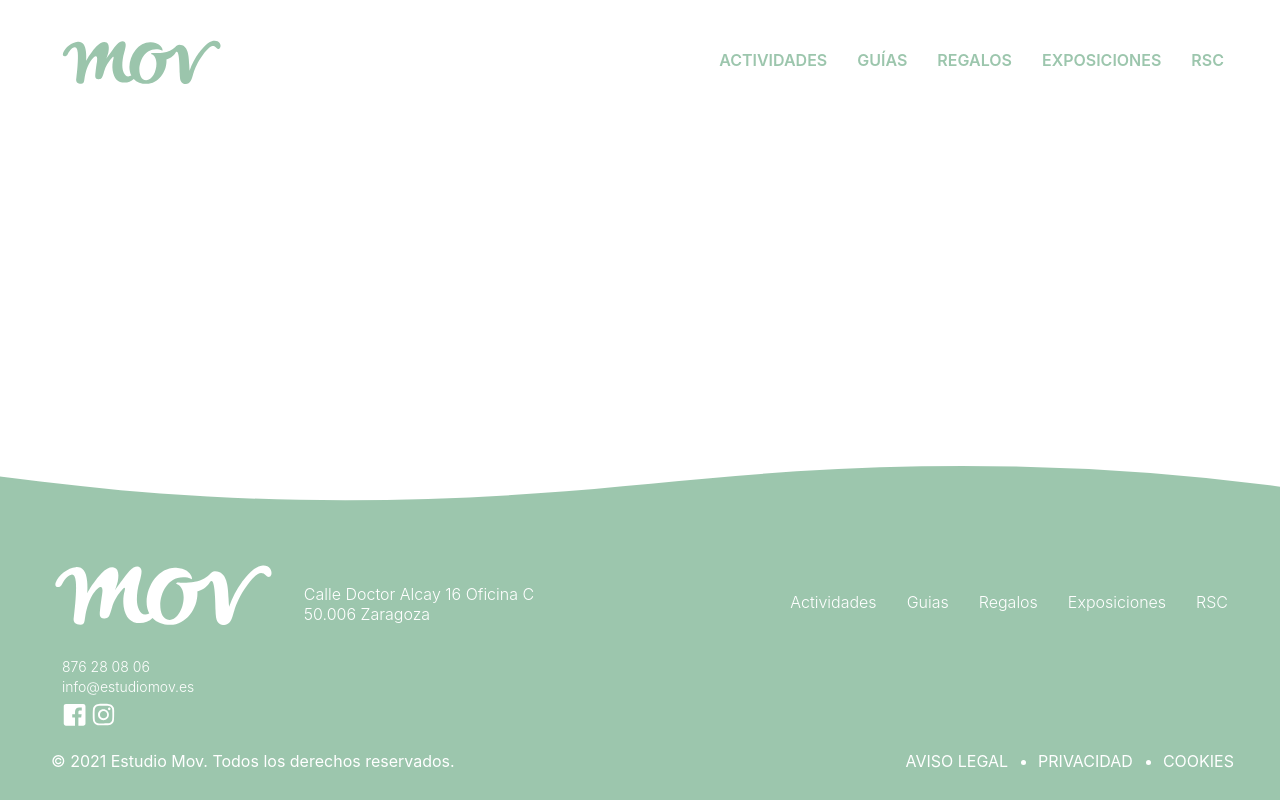
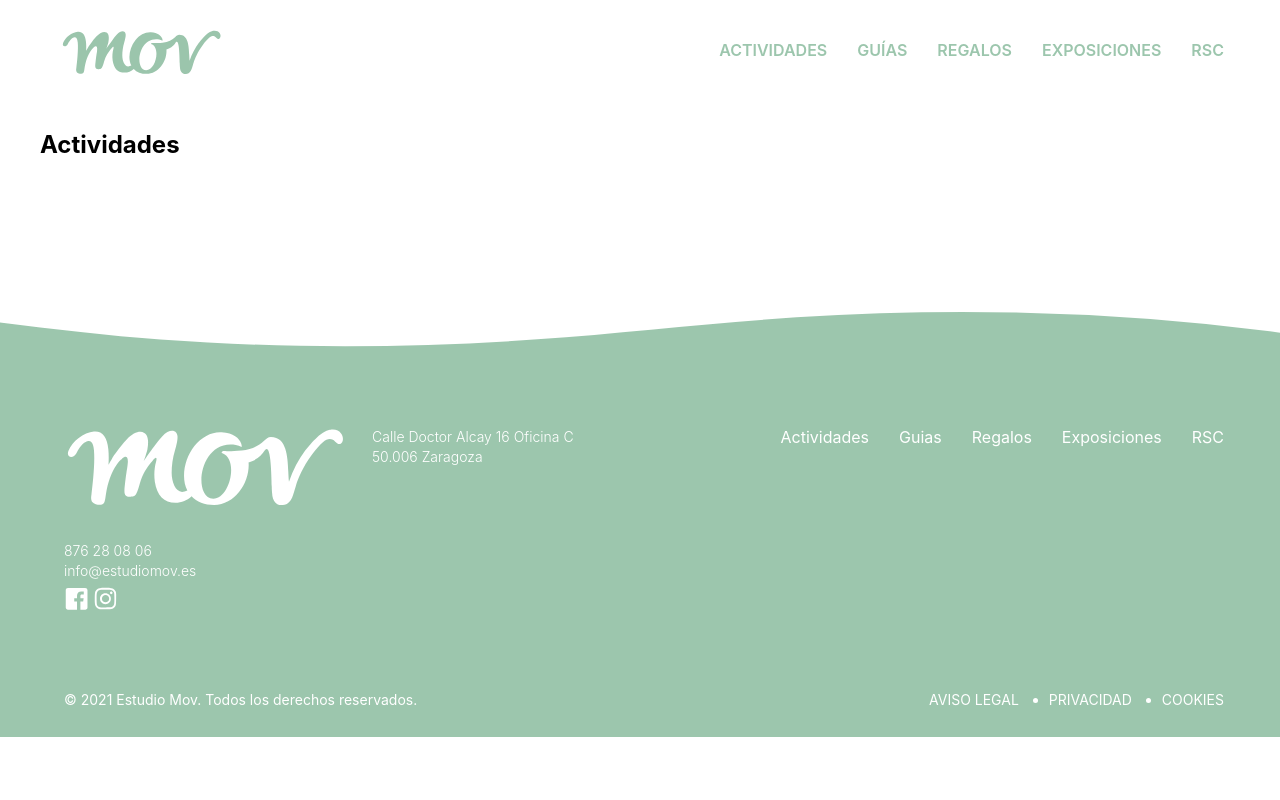
Before and after one commit to adifox/mov, a Next.js app: page /actividades in a window 1280 px wide. Built offline with nearby package versions, Linux system fonts and the light colour scheme.

Commit message:
footer header responsive behaviour aligned

```diff
--- a/components/footer/footer.module.css
+++ b/components/footer/footer.module.css
@@ -1,10 +1,7 @@
 .footer {
-  position: absolute;
   background-color: #9cc6ad;
-  width: 100%;
-  /* height: 400px; */
+  width: 100vw;
   color: white;
-  bottom: 0;
 }
 .customShapeDividerTop {
   margin-top: -5px;
@@ -21,12 +18,10 @@
 }
 .mainBody {
   display: flex;
-  flex-direction: row;
-  /* max-height: 250px; */
-  justify-content: space-between;
+  flex-direction: column;
   max-width: 1200px;
   margin: 0 auto;
-  padding: 0 6px;
+  padding: 8px 6px;
 }
 .logoSection {
   display: flex;
@@ -43,21 +38,39 @@
   display: flex;
   flex-direction: column;
 }
-.addressLinkSection,
+.linksSection {
+  margin-left: 8px;
+}
+.linksSection li {
+  margin-top: 5px;
+}
+.contactSection {
+  display: flex;
+  flex-direction: column;
+}
+.logoAddressSection {
+  font-size: 14px;
+  line-height: 20px;
+  font-weight: 300;
+  display: flex;
+  flex-direction: column;
+  justify-content: space-between;
+}
 .contact {
   font-size: 14px;
   line-height: 20px;
   font-weight: 300;
-  margin-left: 5px;
+  margin-left: 8px;
   display: flex;
   flex-direction: column;
-  padding: 0 6px;
 }
 .addressBox {
   display: flex;
   flex-direction: column;
+  margin-left: 8px;
+  margin-top: 5px;
 }
-.addressLinkSection p,
+.logoAddressSection p,
 .contact p {
   margin: 0;
 }
@@ -82,9 +95,8 @@
 }
 .legalLinkWrapper {
   display: flex;
-  margin: 24px 5px 8px;
+  margin: 24px 5px;
   order: 1;
-  /* padding: 0 8px; */
 }
 .legalLinks {
   display: flex;
@@ -99,9 +111,8 @@
 }
 .copyWright {
   display: flex;
-  margin: 0 5px 5px;
+  margin: 0 8px 5px;
   order: 2;
-  /* padding: 0 8px; */
 }
 .copyWright p {
   margin: 0;
@@ -118,18 +129,51 @@
   margin-right: 4px;
 }
 
+@media (min-width: 390px) {
+  .logoAddressSection {
+    flex-direction: row;
+  }
+  .mainBody,
+  .bottom {
+    padding: 16px;
+  }
+}
+
 @media (min-width: 576px) {
+  .logoSection {
+    margin-right: 16px;
+  }
 }
 @media (min-width: 768px) {
-  .mainBody,
+  .footer {
+    font-size: 16px;
+    padding-bottom: 8px;
+  }
+  .mainBody {
+    width: 100%;
+    margin-bottom: 24px;
+    margin-top: 24px;
+  }
+  .logoSection {
+    flex-direction: row;
+    justify-content: space-between;
+  }
+  .linksSection {
+    margin: 0;
+  }
+  .pageLinks li {
+    margin: 0;
+  }
+  .contactSection {
+    margin: 24px 0;
+  }
+  .logoAddressSection {
+    justify-content: unset;
+    flex-direction: column;
+  }
   .bottom {
     width: 100%;
     flex-direction: row;
-    margin-bottom: 24px;
-    font-size: 16px;
-  }
-  .mainBody {
-    margin-top: 50px;
   }
   .legalLinks,
   .legalLinkWrapper {
@@ -151,31 +195,18 @@
   .pageLinks {
     flex-direction: row;
     font-size: 16px;
-    margin: 0;
+    margin-top: 16px;
     align-items: center;
   }
   .pageLinks li {
-    margin-left: 30px;
-  }
-  .addressLinkSection {
-    width: 100%;
-    margin-left: 0;
-    margin-bottom: 0;
-    font-size: 16px;
-    justify-content: space-between;
-    flex-direction: row;
-    /* background-color: green; */
+    margin-left: 16px;
   }
   .addressBox {
-    justify-content: center;
+    margin-left: 16px;
+    margin-top: 16px;
   }
   .contact {
-    margin-left: 10px;
-  }
-  .logoAddressSection {
-    width: 100%;
-    flex-direction: row;
-    /* background-color: red; */
+    margin-left: 16px;
   }
   .logoWrapper {
     width: 300px;
@@ -185,6 +216,22 @@
   }
 }
 @media (min-width: 992px) {
+  .mainBody {
+    margin-top: 48px;
+  }
+  .logoAddressSection {
+    width: 100%;
+    flex-direction: row;
+  }
+  .pageLinks li {
+    margin-left: 30px;
+  }
+  .contact {
+    margin-left: 8px;
+  }
+  .addressBox {
+    margin-left: 0;
+  }
 }
 @media (min-width: 1200px) {
 }
--- a/components/footer/index.js
+++ b/components/footer/index.js
@@ -1,5 +1,4 @@
 import Link from 'next/link'
-import { Logo } from '../ui-components/logo'
 import { footerSVG, logoSVG, facebookSVG, instaSVG } from '../ui-components/svg'
 import styles from './footer.module.css'
 
@@ -14,9 +13,9 @@ const {
   white,
   legalLinkWrapper,
   copyWright,
-  addressLinkSection,
+  linksSection,
+  contactSection,
   contact,
-  links,
   pageLinks,
   logoAddressSection,
   socialMedia,
@@ -36,11 +35,12 @@ export const Footer = () => (
               <a>{logoSVG(white)}</a>
             </Link>
           </div>
-          <div className={addressLinkSection}>
           <div className={addressBox}>
             <p>Calle Doctor Alcay 16 Oficina C</p>
             <p>50.006 Zaragoza</p>
           </div>
+        </div>
+        <div className={linksSection}>
           <ul className={pageLinks}>
             <li>
               <Link href='/actividades'>
@@ -70,7 +70,7 @@ export const Footer = () => (
           </ul>
         </div>
       </div>
-
+      <div className={contactSection}>
         <div className={contact}>
           <p>876 28 08 06</p>
           <p>info@estudiomov.es</p>
@@ -88,7 +88,6 @@ export const Footer = () => (
           </div>
         </div>
       </div>
-      {/* <div className={links}></div> */}
     </div>
     <div className={bottom}>
       <div className={copyWright}>
--- a/components/header/header.module.css
+++ b/components/header/header.module.css
@@ -75,7 +75,7 @@
   transition-duration: 600ms;
 }
 .closeHeaderModal {
-  transform: translateY(-600px);
+  transform: translateY(-1000px);
 }
 .headerModal button,
 .closeHeaderModal button {
@@ -129,9 +129,9 @@
 
 /* Medium devices (tablets, 768px and up) */
 @media (min-width: 768px) {
-  .headerContainer {
-    padding: 0 16px;
-  }
+  /* .headerContainer {
+    padding: 0 6px;
+  } */
   .headerWrapper,
   .headerWrapperOpen {
     height: 70px;
@@ -154,11 +154,8 @@
 @media (min-width: 992px) {
   .headerWrapper,
   .headerWrapperOpen {
-    height: 120px;
+    height: 100px;
   }
-  /* .headerContainer {
-    padding: 0 56px;
-  } */
   .navSection {
     display: flex;
     font-size: 16px;
--- a/components/layout/index.js
+++ b/components/layout/index.js
@@ -16,7 +16,7 @@ export const Layout = ({ children }) => {
         <title>Estudio Mov</title>
       </Head>
       <Header />
-      <div className={main}>{children}</div>
+      <main className={main}>{children}</main>
       <Footer />
     </>
   )
--- a/components/layout/layout.module.css
+++ b/components/layout/layout.module.css
@@ -1,20 +1,20 @@
 .main {
-  padding: 60px 8px;
+  padding: 70px 8px;
   max-width: 1200px;
   margin: 0 auto;
 }
 @media (min-width: 576px) {
   .main {
-    padding: 60px 24px;
+    padding: 70px 24px;
   }
 }
 @media (min-width: 768px) {
   .main {
-    padding: 60px 56px;
+    padding: 90px 56px;
   }
 }
 @media (min-width: 992px) {
   .main {
-    padding: 120px 56px;
+    padding: 110px 0px;
   }
 }
--- a/components/ui-components/svg/index.js
+++ b/components/ui-components/svg/index.js
@@ -1,3 +1,17 @@
+export const teaserSVG = (color) => (
+  <svg
+    data-name='Layer 1'
+    xmlns='http://www.w3.org/2000/svg'
+    viewBox='0 0 1200 120'
+    preserveAspectRatio='none'
+  >
+    <path
+      d='M0,0V7.23C0,65.52,268.63,112.77,600,112.77S1200,65.52,1200,7.23V0Z'
+      className={color}
+    ></path>
+  </svg>
+)
+
 export const footerSVG = (shapeFill) => (
   <svg
     data-name='Layer 1'
--- a/next.config.js
+++ b/next.config.js
@@ -1,6 +1,9 @@
 /** @type {import('next').NextConfig} */
 const nextConfig = {
   reactStrictMode: true,
+  images: {
+    domains: ['a.storyblok.com'],
+  },
 }
 
 module.exports = nextConfig
```
Also changed, not shown: components/ui-components/button/button.module.css (added, +10 -0 lines), components/ui-components/button/index.js (added, +19 -0 lines), components/ui-components/hero-teaser/hero.module.css (added, +57 -0 lines), components/ui-components/hero-teaser/index.js (added, +45 -0 lines), pages/index.js (+15 -1 lines), public/images/circulos-decorativos.png (added). Lines whose indentation alone changed are shown as unchanged.
